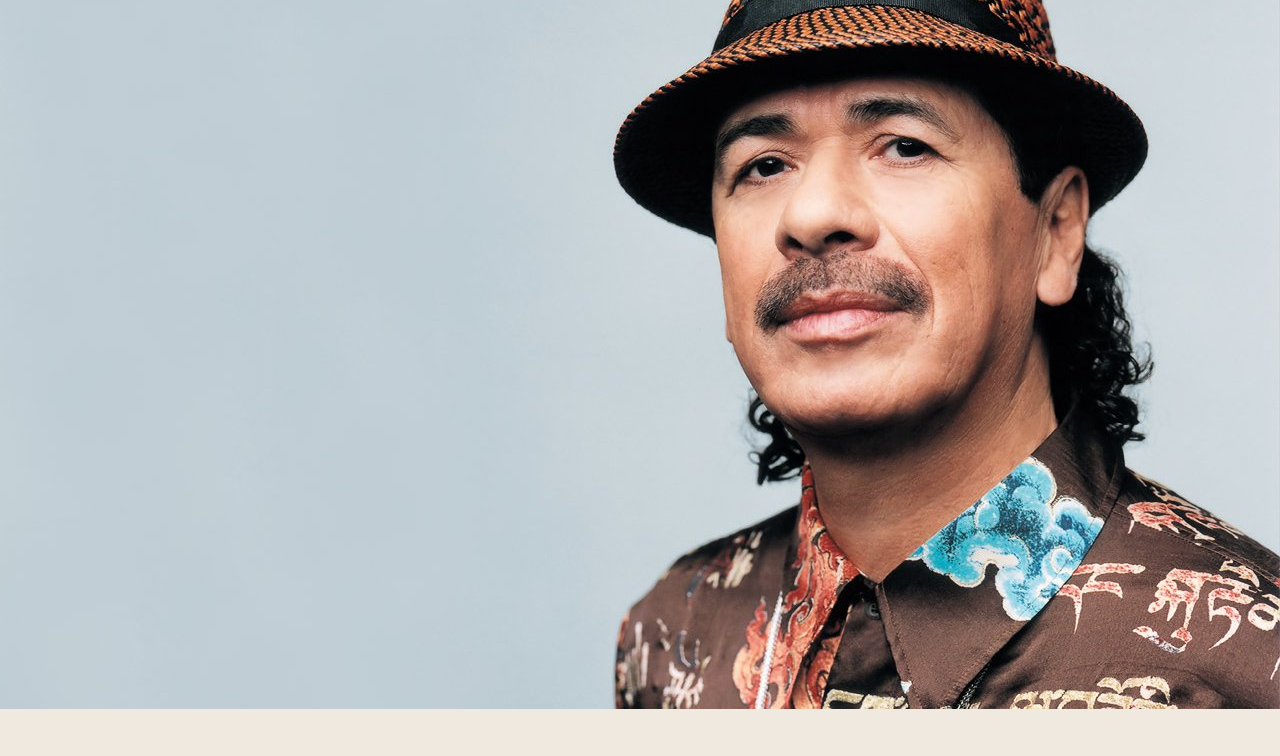
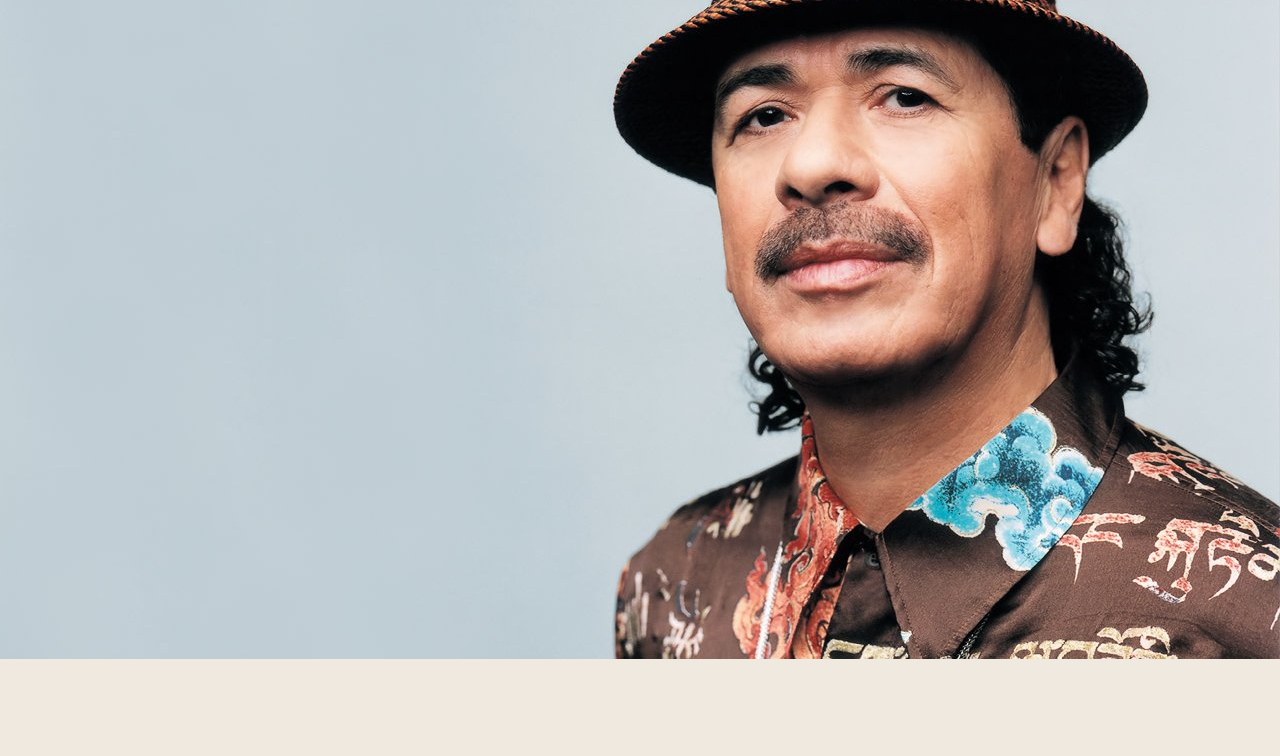
Before and after one commit to nss-day-cohort-32/tribute-software-school-of-rock, a website: page index.html in a window 1280 px wide. Shown: the part 63-819 px from the top of the page. Drawn offline with nearby package versions, Linux system fonts and the light colour scheme.

Commit message:
fixed colors and media queries

```diff
--- a/css/styles.css
+++ b/css/styles.css
@@ -75,7 +75,7 @@ header {
   width: 100%;
   height: 70px;
   flex-direction: column;
-  position: static;
+  position: relative;
 }
 
 .header-container h1 {
@@ -221,13 +221,13 @@ Hero image hover effects
 .hero-img-wrapper {
   position: static;
   z-index: -1;
-  width: 100%;
+  width: 100vw;
   margin: 0px;
 }
 
 .hero-img {
   display: block;
-  width: 100%;
+  width: 100vw;
   height: auto;
 }
 
@@ -439,19 +439,7 @@ Media Queries
     list-style-type: none;
   }
 
-  .hero-img-wrapper {
-    display: flex;
-    position: relative;
-  }
 
-  .hero-img {
-    width: 100%;
-    height: auto;
-    margin: 0px;
-    margin-bottom: 30px;
-    margin-top: 50px;
-    position: relative;
-  }
 }
 
 .mapouter{
@@ -506,6 +494,6 @@ Media Queries
   margin-top: 50px;
 }
 
-.s-ion-icon {
-  fill: white;
+.hero-img {
+  width: 100%;
 }
--- a/index.html
+++ b/index.html
@@ -23,7 +23,7 @@
   <div class="hero-img-wrapper">
       <img class="hero-img" src="img/Santana_Portrait.jpg">
       <div class="overlay">
-          <h2 class="text">Meet Carlos Santana</h2>
+          <div class="text">Meet Carlos Santana</div>
       </div>
   </div>
   <main class="flex-container">
```
